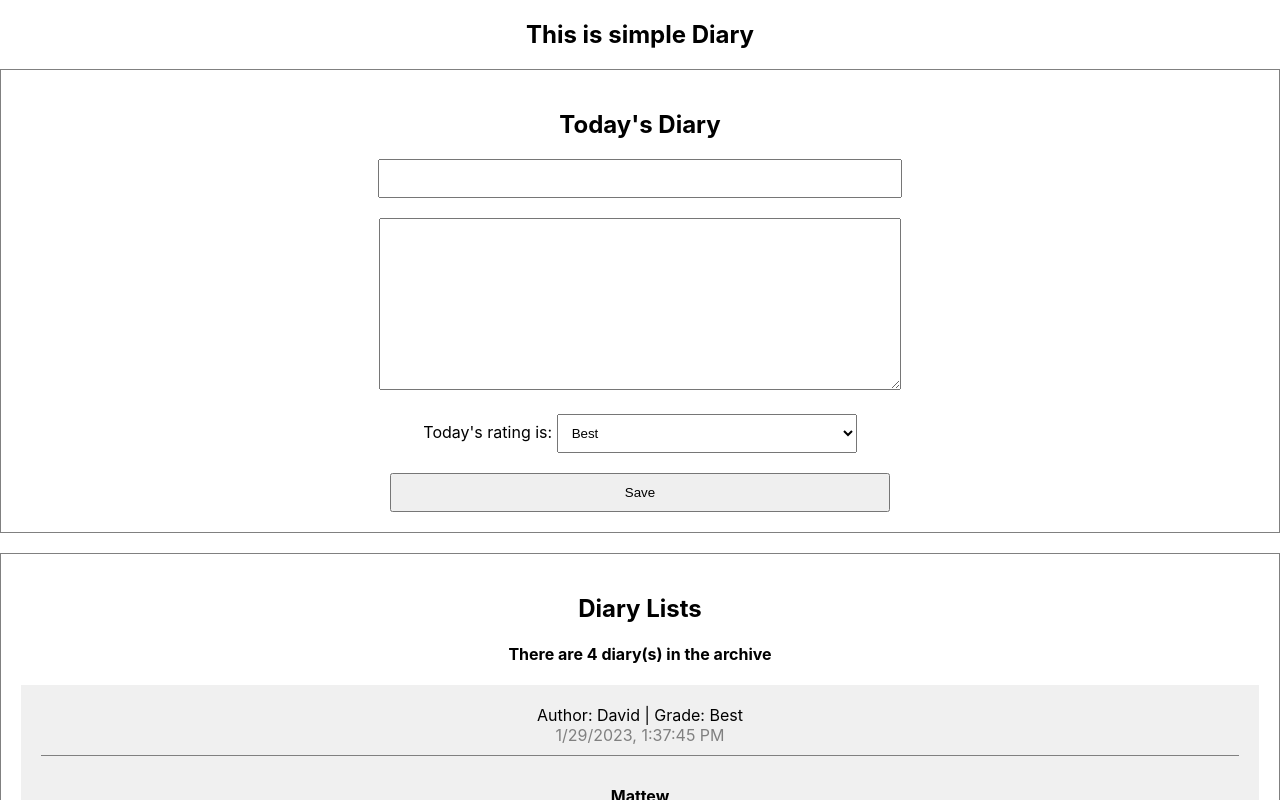
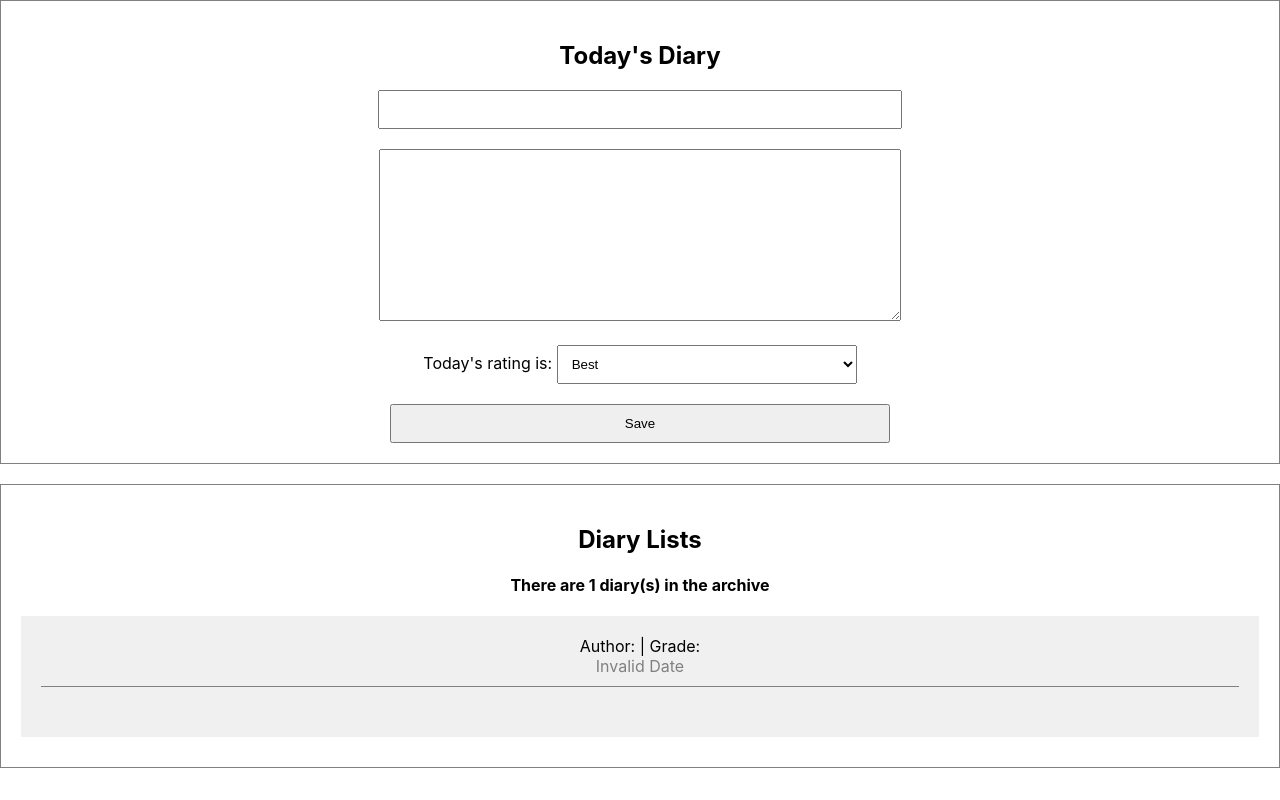
Before and after one commit to Na-David/simpleDiary, a React (Create React App) app: page / in a window 1280 px wide. Shown: the top 800 px of the page. Built offline with nearby package versions, Linux system fonts and the light colour scheme.

Commit message:
added create function

```diff
--- a/src/App.js
+++ b/src/App.js
@@ -1,45 +1,61 @@
 //import React, {useState, useEffect } from "react";
+import { useState, useRef } from 'react';
 import './App.css';
 import DiaryEditor from './DiaryEditor';
 import DiaryList from './DiaryList';
 
-const dummyList = [
-  {
-    id: 1,
-    author: "David",
-    content: "Mattew",
-    grade: "Best",
-    created_date: new Date().getTime()
-  },
-  {
-    id: 2,
-    author: "Joseph",
-    content: "Joshua",
-    grade: "Best",
-    created_date: new Date().getTime()
-  },
-  {
-    id: 3,
-    author: "Daisy",
-    content: "Proverb",
-    grade: "Best",
-    created_date: new Date().getTime()
-  },
-  {
-    id: 4,
-    author: "James",
-    content: "Timothy",
-    grade: "Best",
-    created_date: new Date().getTime()
-  },
-]
+// const dummyList = [
+//   {
+//     id: 1,
+//     author: "David",
+//     content: "Mattew",
+//     grade: "Best",
+//     created_date: new Date().getTime()
+//   },
+//   {
+//     id: 2,
+//     author: "Joseph",
+//     content: "Joshua",
+//     grade: "Best",
+//     created_date: new Date().getTime()
+//   },
+//   {
+//     id: 3,
+//     author: "Daisy",
+//     content: "Proverb",
+//     grade: "Best",
+//     created_date: new Date().getTime()
+//   },
+//   {
+//     id: 4,
+//     author: "James",
+//     content: "Timothy",
+//     grade: "Best",
+//     created_date: new Date().getTime()
+//   },
+// ]
 
 const App = () => {
+
+  const [data, setData] = useState([]);
+
+  const dataId = useRef(0);
+
+  const onCreate = (author, content, grade) => {
+    const created_date = new Date().getTime();
+    const newItem = {
+      author, content, grade, created_date,
+      id: dataId.current
+    };
+    dataId.current += 1;
+    setData([ newItem, ...data]);
+  };
+
   return (
     <div className="App">
-      <h2>This is simple Diary</h2>
-      <DiaryEditor />
-      <DiaryList diaryList = {dummyList} />
+      {/* <h2>This is simple Diary</h2> */}
+      <DiaryEditor onCreate = {onCreate} />
+      <DiaryList diaryList = {[data]} />
     </div>
   );
 }
--- a/src/DiaryEditor.js
+++ b/src/DiaryEditor.js
@@ -1,6 +1,6 @@
 import React, { useRef, useState } from "react";
 
-const DiaryEditor = () => {
+const DiaryEditor = ({onCreate}) => {
 
     const authorInput = useRef();
     const contentInput = useRef();
@@ -28,7 +28,13 @@
             contentInput.current.focus();
             return;
         }
+        onCreate(state.author, state.content, state.grade);
         alert("Saved");
+        setState({
+            author: "",
+            content: "",
+            grade: "best"
+        });
     };
 
     return (
```
